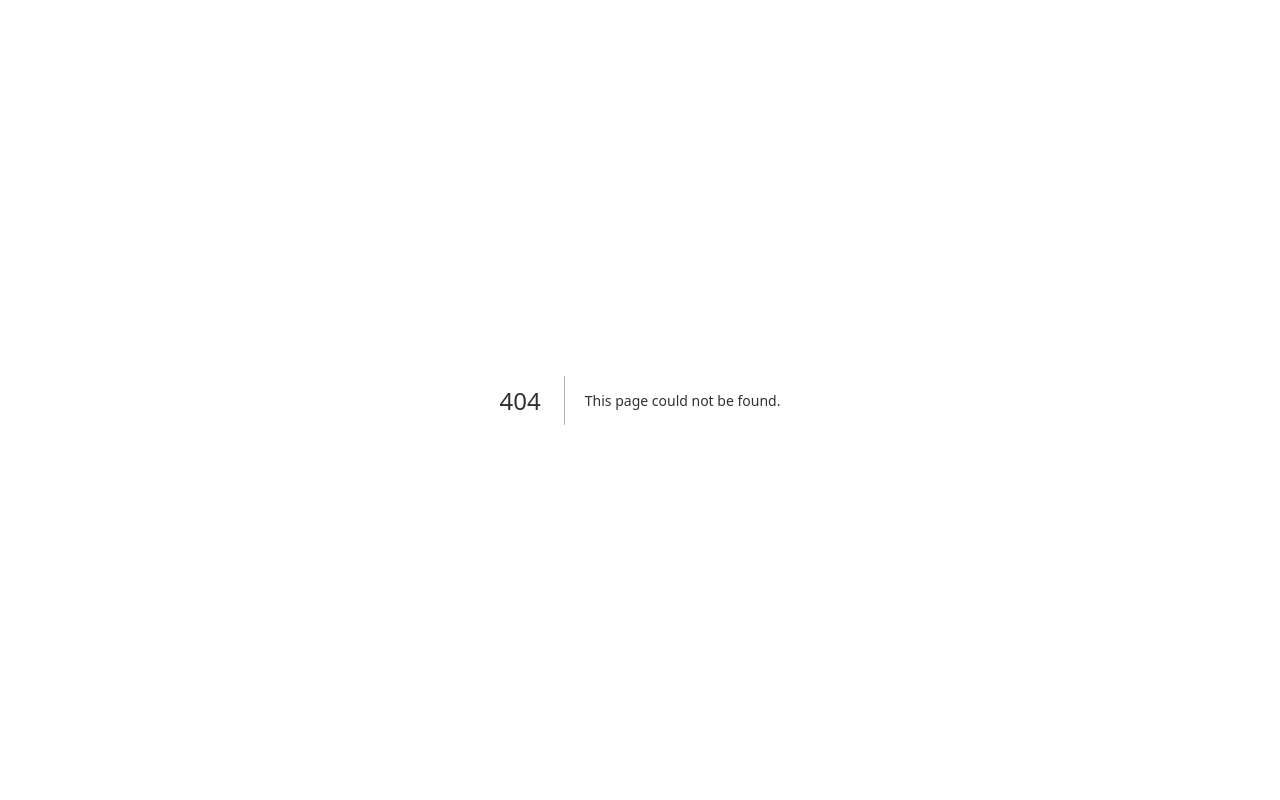
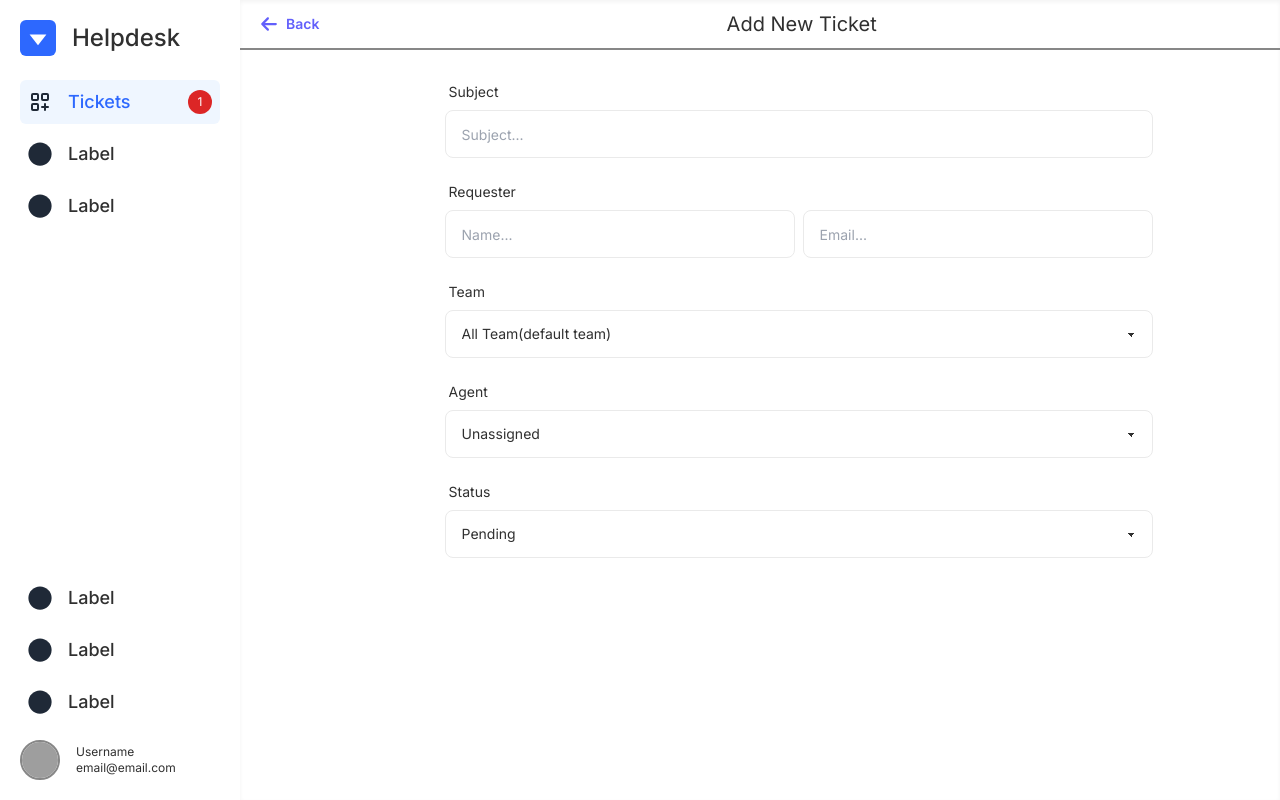
Before and after one commit to putuphillipsteven/help-desk, a Next.js app: page /dashboard/tickets/create in a window 1280 px wide. Before the commit this address had no page. Built offline with nearby package versions, Linux system fonts and the light colour scheme; grey boxes are pictures that could not be loaded.

Commit message:
feat(create-ticket)
add create ticket pages

```diff
--- a/package.json
+++ b/package.json
@@ -12,6 +12,7 @@
     "@develoka/angka-rupiah-js": "^1.0.3",
     "clsx": "^2.1.1",
     "next": "14.2.3",
+    "quill": "^2.0.2",
     "react": "^18",
     "react-dom": "^18",
     "react-icons": "^5.2.1"
--- a/src/app/components/button.tsx
+++ b/src/app/components/button.tsx
@@ -1,13 +1,19 @@
+'use client';
+
 import clsx from 'clsx';
-import { ReactElement } from 'react';
+import Link from 'next/link';
 import { FiPlusCircle } from 'react-icons/fi';
-
+import { useRouter } from 'next/navigation';
 interface CreateButtonProps {
 	label: string;
 	variant: 'filled' | 'outline';
+	href: string;
 }
-export default function CreateButton({ label, variant }: CreateButtonProps) {
+import { FaArrowLeft } from 'react-icons/fa6';
+
+export function CreateButton({ label, variant, href }: CreateButtonProps) {
 	return (
+		<Link href={href}>
 			<button
 				className={clsx('btn btn-sm centering-flex justify-between', {
 					'bg-blue-dimata border-transparent text-white hover:bg-white hover:text-blue-dimata hover:border-blue-dimata':
@@ -19,5 +25,22 @@
 				<FiPlusCircle className='text-lg' />
 				{label}
 			</button>
+		</Link>
 	);
 }
+
+export function BackButton() {
+	const router = useRouter();
+	const handleBack = () => {
+		router.back();
+	};
+	return (
+		<button
+			className='btn btn-sm bg-transparent border-none shadow-none text-purple-dimata hover:bg-transparent'
+			onClick={handleBack}
+		>
+			<FaArrowLeft className='text-lg' />
+			Back
+		</button>
+	);
+}
--- a/src/app/dashboard/tickets/(overview)/page.tsx
+++ b/src/app/dashboard/tickets/(overview)/page.tsx
@@ -1,6 +1,4 @@
-import CreateButton from '@/app/components/button';
 import Main from '@/app/features/dashboard/tickets/components/main';
-import NewTicketButton from '@/app/features/dashboard/tickets/components/new-ticket-button';
 
 export default function Page() {
 	return (
--- /dev/null
+++ b/src/app/dashboard/tickets/clear-layout.tsx
@@ -0,0 +1,5 @@
+import React from 'react';
+
+export default function ClearLayout({ children }: { children: React.ReactNode }) {
+	return <div className='flex flex-col bg-white'>{children}</div>;
+}
--- /dev/null
+++ b/src/app/dashboard/tickets/create/page.tsx
@@ -0,0 +1,10 @@
+import CreateTicket from '@/app/features/dashboard/tickets/components/create-tickets';
+import { Fragment } from 'react';
+
+export default function Page() {
+	return (
+		<Fragment>
+			<CreateTicket />
+		</Fragment>
+	);
+}
--- a/src/app/dashboard/tickets/layout.tsx
+++ b/src/app/dashboard/tickets/layout.tsx
@@ -1,13 +1,22 @@
 'use client';
 
 import SideNavTickets from '@/app/features/dashboard/tickets/components/side-nav';
+import { usePathname } from 'next/navigation';
 
 export default function Layout({ children }: { children: React.ReactNode }) {
+	const pathname = usePathname();
+	const handlePathname = (pathname: string) => {
+		const isNotMainPage = /^\/dashboard\/tickets\/(create|edit)$/;
+
+		return isNotMainPage.test(pathname);
+	};
 	return (
 		<div className='max-w-full h-full flex'>
-			<div className='w-[240px] h-auto overflow-hidden'>
-				<SideNavTickets />
-			</div>
+			{!handlePathname(pathname) && (
+				<div className='w-[240px] h-auto overflow-hidden'>
+					<SideNavTickets />
+				</div>
+			)}
 			<div className='flex-1'>{children}</div>
 		</div>
 	);
--- a/src/app/features/dashboard/sidenav/components/nav-link.tsx
+++ b/src/app/features/dashboard/sidenav/components/nav-link.tsx
@@ -15,7 +15,6 @@
 
 export default function NavLink({ label, icon, notification, destination }: NavLinkProps) {
 	const pathname = usePathname();
-	console.log(`pathname`, pathname);
 	return (
 		<div
 			className={clsx('w-full centering-flex justify-between p-2 rounded-md hover:cursor-pointer', {
--- /dev/null
+++ b/src/app/features/dashboard/tickets/components/create-tickets.tsx
@@ -0,0 +1,86 @@
+'use client';
+
+import { BackButton } from '@/app/components/button';
+import React, { useRef, useState } from 'react';
+
+export default function CreateTicket() {
+	return (
+		<div className='w-full h-full bg-white shadow-inner centering-flex-col gap-y-4'>
+			<div className='w-full border-b-2 p-2 flex flex-row border-light-gray-dimata3'>
+				<BackButton />
+				<p className='self-center ml-auto mr-auto'>Add New Ticket</p>
+			</div>
+			<div className='w-full p-2 flex flex-row'>
+				<div className='opacity-0'>
+					<BackButton />
+				</div>
+				<div className='w-full centering-flex-col gap-y-4'>
+					<label className='form-control w-[708px]'>
+						<div className='label'>
+							<span className='label-text cursor-pointer text-black-dimata'>Subject</span>
+						</div>
+						<input
+							type='text'
+							placeholder='Subject...'
+							className='input input-bordered text-black-dimata bg-transparent input-md w-full border-[1.5px] border-light-gray-dimata2 focus:ring-0 focus:outline-0'
+						/>
+					</label>
+
+					<label className='form-control w-[708px]'>
+						<div className='label'>
+							<span className='label-text cursor-pointer text-black-dimata'>Requester</span>
+						</div>
+						<div className='flex gap-x-2'>
+							<input
+								type='text'
+								placeholder='Name...'
+								className='input input-bordered  text-black-dimata bg-transparent input-md w-[50%] border-[1.5px] border-light-gray-dimata2 focus:ring-0 focus:outline-0'
+							/>
+							<input
+								type='text'
+								placeholder='Email...'
+								className='input input-bordered  text-black-dimata bg-transparent input-md w-[50%] border-[1.5px] border-light-gray-dimata2 focus:ring-0 focus:outline-0'
+							/>
+						</div>
+					</label>
+					<label className='form-control w-[708px]'>
+						<div className='label'>
+							<span className='label-text cursor-pointer text-black-dimata'>Team</span>
+						</div>
+						<select className='select select-bordered  text-black-dimata bg-transparent input-md w-[708px] border-[1.5px] border-light-gray-dimata2 focus:ring-0 focus:outline-0'>
+							<option disabled selected>
+								All Team(default team)
+							</option>
+							<option>Star Wars</option>
+							<option>Harry Potter</option>
+						</select>
+					</label>
+					<label className='form-control w-[708px]'>
+						<div className='label'>
+							<span className='label-text cursor-pointer text-black-dimata'>Agent</span>
+						</div>
+						<select className='select select-bordered  text-black-dimata bg-transparent input-md w-[708px] border-[1.5px] border-light-gray-dimata2 focus:ring-0 focus:outline-0'>
+							<option disabled selected>
+								Unassigned
+							</option>
+							<option>Star Wars</option>
+							<option>Harry Potter</option>
+						</select>
+					</label>
+					<label className='form-control w-[708px]'>
+						<div className='label'>
+							<span className='label-text cursor-pointer text-black-dimata'>Status</span>
+						</div>
+						<select className='select select-bordered  text-black-dimata bg-transparent input-md w-[708px] border-[1.5px] border-light-gray-dimata2 focus:ring-0 focus:outline-0'>
+							<option disabled selected>
+								Pending
+							</option>
+							<option>Star Wars</option>
+							<option>Harry Potter</option>
+						</select>
+					</label>
+				</div>
+			</div>
+		</div>
+	);
+}
--- a/src/app/features/dashboard/tickets/components/main.tsx
+++ b/src/app/features/dashboard/tickets/components/main.tsx
@@ -1,6 +1,6 @@
-import CreateButton from '@/app/components/button';
 import { Fragment } from 'react';
 import { tickets } from '../data/tickets';
+import { CreateButton } from '@/app/components/button';
 
 export default function Main() {
 	const renderedTickets = tickets?.map((ticket, index) => {
@@ -48,7 +48,7 @@
 				<p className='font-medium'>All Recent Tickets</p>
 			</div>
 			<div className='p-2 border-b-2 border-light-gray-dimata3'>
-				<CreateButton label='Add Filter' variant='outline' />
+				<CreateButton label='Add Filter' variant='outline' href='/dashboard/tickets' />
 			</div>
 			<div className='p-2'>
 				<table className='w-full text-black-dimata border-separate'>
--- a/src/app/features/dashboard/tickets/components/side-nav.tsx
+++ b/src/app/features/dashboard/tickets/components/side-nav.tsx
@@ -1,4 +1,4 @@
-import CreateButton from '@/app/components/button';
+import { CreateButton } from '@/app/components/button';
 import { filters } from '../data/filters';
 import NewTicketButton from './new-ticket-button';
 export default function SideNavTickets() {
@@ -23,7 +23,7 @@
 		<div className='w-full h-full flex flex-col shadow-inner bg-white'>
 			<div className='h-12 centering-flex justify-between p-2 border-r-2 border-b-2 border-light-gray-dimata3'>
 				<p className='font-medium'>Tickets</p>
-				<CreateButton label='New Tickets' variant='filled' />
+				<CreateButton label='New Tickets' variant='filled' href='/dashboard/tickets/create' />
 			</div>
 			<div className='flex flex-col gap-y-4 h-full p-2 border-r-2 border-light-gray-dimata3'>
 				<input
--- /dev/null
+++ b/src/app/features/dashboard/tickets/services/editor.tsx
@@ -0,0 +1,68 @@
+import React, { forwardRef, useEffect, useLayoutEffect, useRef, Ref } from 'react';
+import Quill from 'quill';
+
+interface EditorProps {
+	readOnly?: boolean;
+	defaultValue?: any; // Replace `any` with the appropriate type for Quill contents if known
+	onTextChange?: (delta: any, oldDelta: any, source: string) => void;
+	onSelectionChange?: (range: any, oldRange: any, source: string) => void;
+}
+
+const Editor = forwardRef<Quill, EditorProps>(
+	({ readOnly = false, defaultValue, onTextChange, onSelectionChange }, ref) => {
+		const containerRef = useRef<HTMLDivElement>(null);
+		const defaultValueRef = useRef(defaultValue);
+		const onTextChangeRef = useRef(onTextChange);
+		const onSelectionChangeRef = useRef(onSelectionChange);
+
+		useLayoutEffect(() => {
+			onTextChangeRef.current = onTextChange;
+			onSelectionChangeRef.current = onSelectionChange;
+		}, [onTextChange, onSelectionChange]);
+
+		useEffect(() => {
+			if (ref && 'current' in ref && ref.current) {
+				ref.current.enable(!readOnly);
+			}
+		}, [ref, readOnly]);
+
+		useEffect(() => {
+			const container = containerRef.current;
+			if (!container) return;
+
+			const editorContainer = container.appendChild(container.ownerDocument.createElement('div'));
+			const quill = new Quill(editorContainer, {
+				theme: 'snow',
+			});
+
+			if (ref && 'current' in ref) {
+				ref.current = quill;
+			}
+
+			if (defaultValueRef.current) {
+				quill.setContents(defaultValueRef.current);
+			}
+
+			quill.on('text-change', (...args) => {
+				onTextChangeRef.current?.(...args);
+			});
+
+			quill.on('selection-change', (...args) => {
+				onSelectionChangeRef.current?.(...args);
+			});
+
+			return () => {
+				if (ref && 'current' in ref) {
+					ref.current = null;
+				}
+				container.innerHTML = '';
+			};
+		}, [ref]);
+
+		return <div ref={containerRef} className='p-4 border rounded shadow-md bg-white'></div>;
+	},
+);
+
+Editor.displayName = 'Editor';
+
+export default Editor;
```
Also changed, not shown: 1 other file (tests, documents, lock files or other folders). Lines whose indentation alone changed are shown as unchanged.
